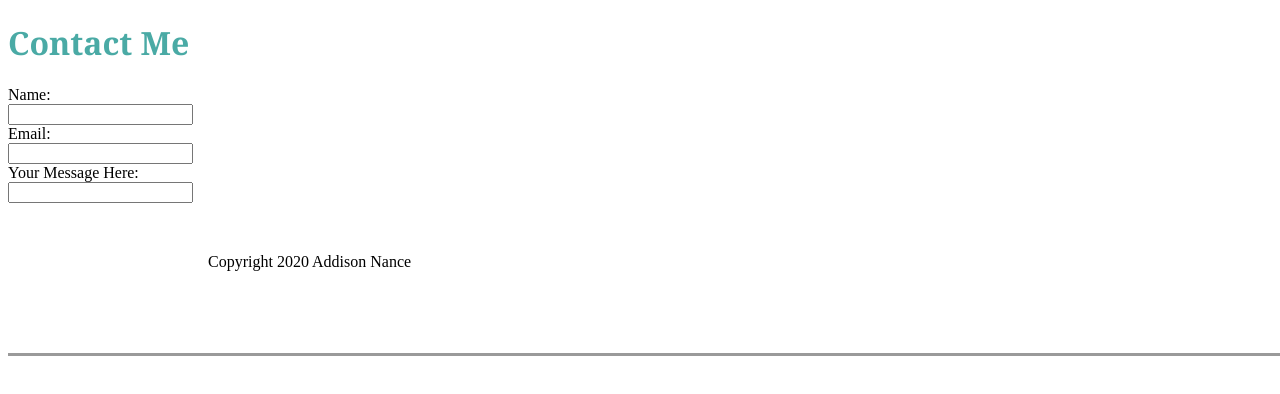
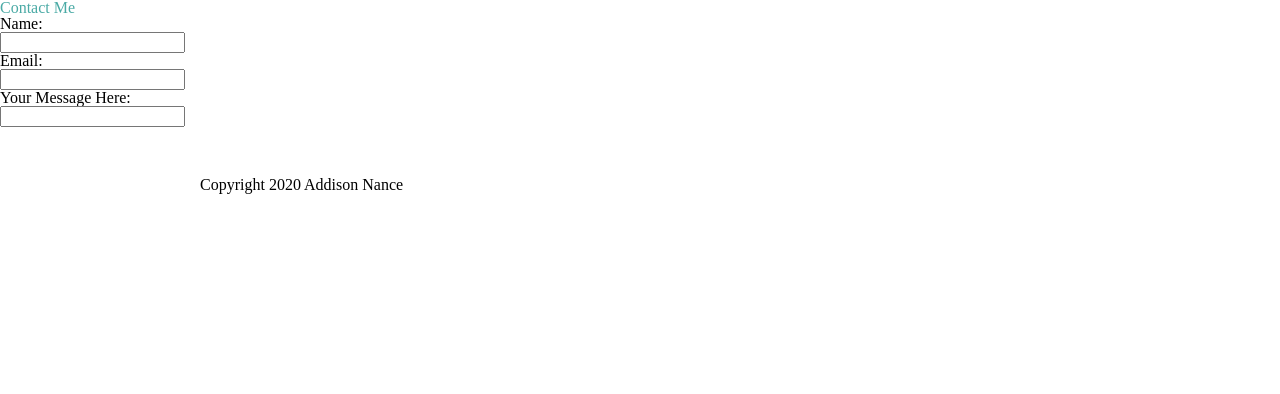
Before and after one commit to Addison-Nance/Basic-Portfolio, a plain HTML site: page contact.html in a window 1280 px wide. Shown: the top 394 px of the page. Drawn offline with Linux system fonts and the light colour scheme.

Commit message:
Added a reset.css file

```diff
--- /dev/null
+++ b/Assets/CSS/reset.css
@@ -0,0 +1,48 @@
+/* http://meyerweb.com/eric/tools/css/reset/
+   v2.0 | 20110126
+   License: none (public domain)
+*/
+
+html, body, div, span, applet, object, iframe,
+h1, h2, h3, h4, h5, h6, p, blockquote, pre,
+a, abbr, acronym, address, big, cite, code,
+del, dfn, em, img, ins, kbd, q, s, samp,
+small, strike, strong, sub, sup, tt, var,
+b, u, i, center,
+dl, dt, dd, ol, ul, li,
+fieldset, form, label, legend,
+table, caption, tbody, tfoot, thead, tr, th, td,
+article, aside, canvas, details, embed,
+figure, figcaption, footer, header, hgroup,
+menu, nav, output, ruby, section, summary,
+time, mark, audio, video {
+	margin: 0;
+	padding: 0;
+	border: 0;
+	font-size: 100%;
+	font: inherit;
+	vertical-align: baseline;
+}
+/* HTML5 display-role reset for older browsers */
+article, aside, details, figcaption, figure,
+footer, header, hgroup, menu, nav, section {
+	display: block;
+}
+body {
+	line-height: 1;
+}
+ol, ul {
+	list-style: none;
+}
+blockquote, q {
+	quotes: none;
+}
+blockquote:before, blockquote:after,
+q:before, q:after {
+	content: '';
+	content: none;
+}
+table {
+	border-collapse: collapse;
+	border-spacing: 0;
+}
--- a/Assets/CSS/style-master.css
+++ b/Assets/CSS/style-master.css
@@ -50,20 +50,16 @@ h1 {
     max-width: 960px;
 
 }
-
-
 .clearfix::after {
     overflow:auto;
     content: "";
     clear: both;
     display: table;
 }
-
 ul {
     list-style-type:none;
     margin:0;
     padding:0;
-    display:inline;
 
 }
 li{
@@ -74,7 +70,6 @@ a{
     padding:8px;
     background-color:#dddddd;
 }
-
 .bodybox{
     background-color:#ffffff;
     width:960px;
--- a/contact.html
+++ b/contact.html
@@ -3,6 +3,7 @@
     <head>
         <Title>Contact</Title>
         <link rel='stylesheet' type='text/css' href='assets/css/style-master.css'>
+        <link rel='stylesheet' type='text/css' href='assets/css/reset.css'>
     </head>
     <body>
        <h1>Contact Me</h1>
```
Also changed, not shown: index.html (+1 -1 lines), portfolio.html (+1 -0 lines).
